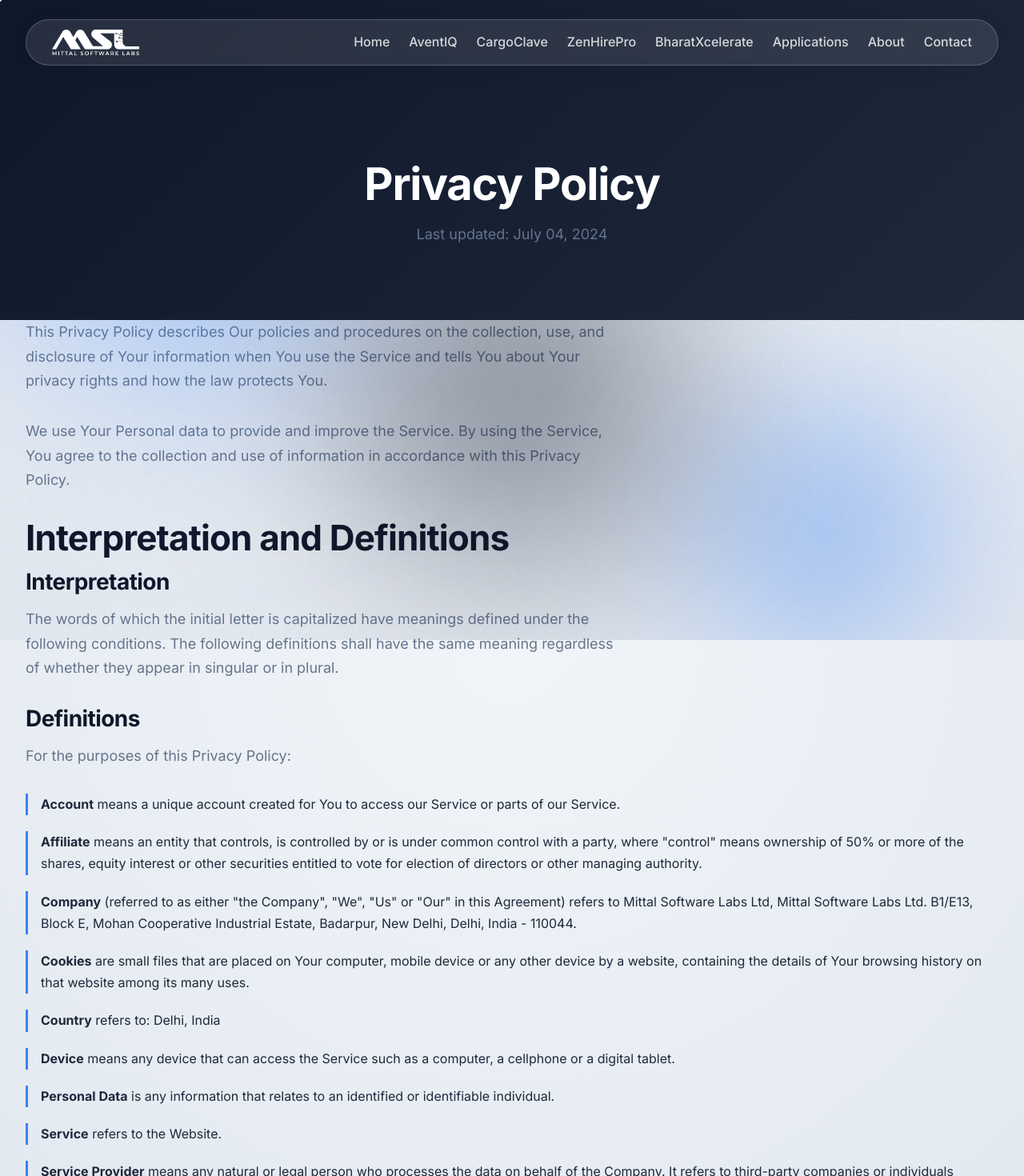
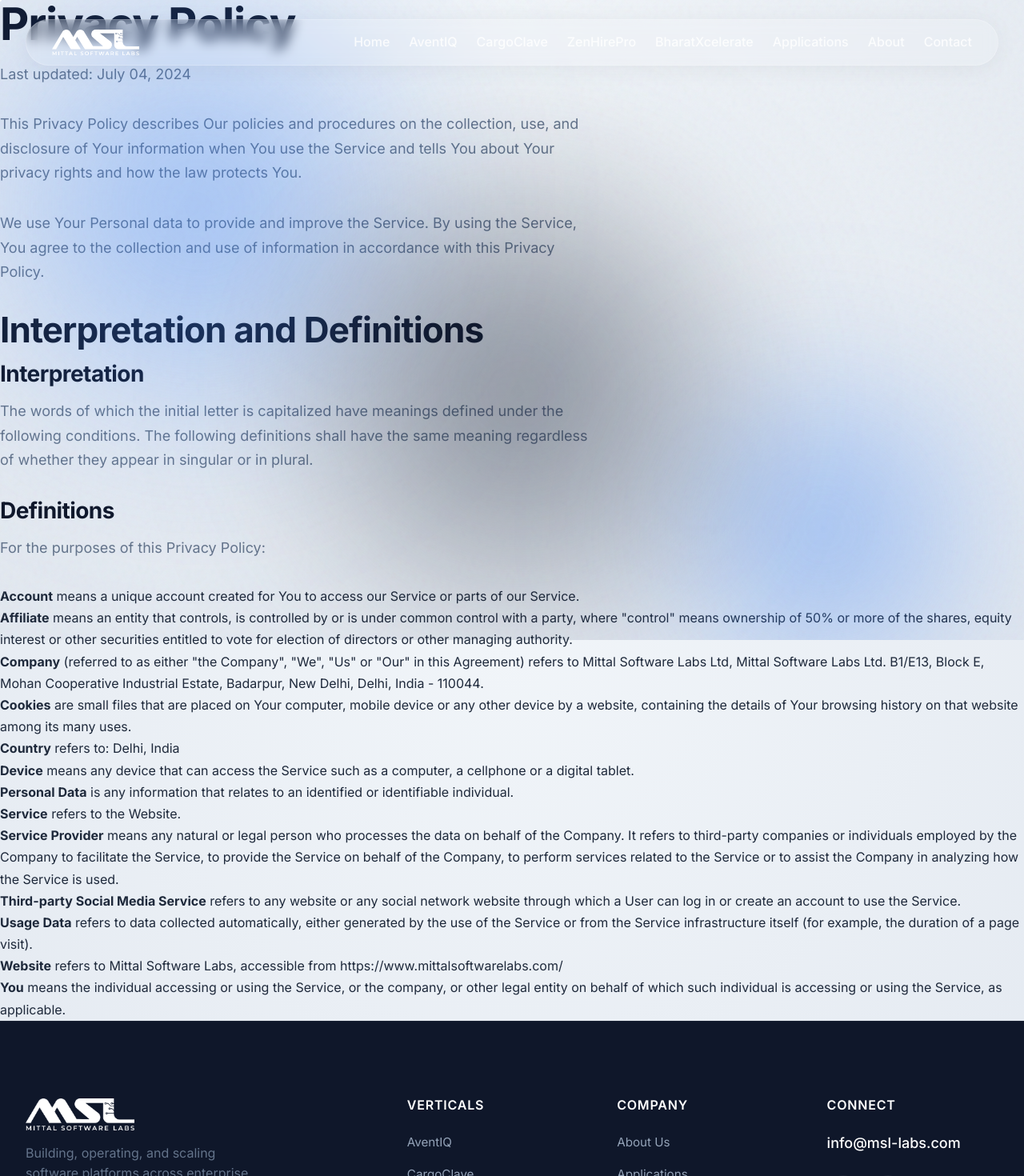
Before and after one commit to hardicgarg/msl-group-site, a React (Vite) app: page /privacy-policy in a window 1280 px wide. Shown: the top 1470 px of the page at 80% size. Built offline with nearby package versions, Linux system fonts and the light colour scheme.

Commit message:
Refine legal pages layout: remove hero sections and switch to left-aligned bulleted format per reference image

```diff
--- a/src/App.jsx
+++ b/src/App.jsx
@@ -10,6 +10,7 @@
 import About from './pages/About';
 import Contact from './pages/Contact';
 import PrivacyPolicy from './pages/PrivacyPolicy';
+import TermsAndConditions from './pages/TermsAndConditions';
 
 import CustomCursor from './components/CustomCursor';
 
@@ -38,6 +39,7 @@
           <Route path="/about" element={<About />} />
           <Route path="/contact" element={<Contact />} />
           <Route path="/privacy-policy" element={<PrivacyPolicy />} />
+          <Route path="/terms-and-conditions" element={<TermsAndConditions />} />
         </Routes>
       </Layout>
     </Router>
--- a/src/components/Footer.jsx
+++ b/src/components/Footer.jsx
@@ -57,7 +57,7 @@
                     <p>© {new Date().getFullYear()} Mittal Software Labs Limited. All rights reserved.</p>
                     <div className="footer-legal">
                         <Link to="/privacy-policy" className="hover:text-white transition-colors">Privacy Policy</Link>
-                        <span>Terms of Service</span>
+                        <Link to="/terms-and-conditions" className="hover:text-white transition-colors">Terms and Conditions</Link>
                     </div>
                 </div>
             </div>
--- a/src/pages/PrivacyPolicy.jsx
+++ b/src/pages/PrivacyPolicy.jsx
@@ -2,120 +2,85 @@
 
 const PrivacyPolicy = () => {
     return (
-        <div className="animate-fade-in">
-            {/* Hero Section */}
-            <section
-                style={{
-                    position: 'relative',
-                    minHeight: '400px',
-                    display: 'flex',
-                    alignItems: 'center',
-                    justifyContent: 'center',
-                    paddingTop: '200px',
-                    paddingBottom: '60px',
-                    background: 'linear-gradient(135deg, #0f172a 0%, #1e293b 100%)',
-                    textAlign: 'center',
-                    color: 'white'
-                }}
-            >
-                <div
-                    className="container"
-                    style={{
-                        width: '100%',
-                        maxWidth: '1600px',
-                        margin: '0 auto',
-                        padding: '0 2rem',
-                        display: 'flex',
-                        flexDirection: 'column',
-                        alignItems: 'center',
-                        textAlign: 'center'
-                    }}
-                >
-                    <h1 className="text-4xl md:text-5xl font-bold mb-4" style={{ color: 'white' }}>Privacy Policy</h1>
-                    <p className="text-lg opacity-90" style={{ textAlign: 'center', width: '100%' }}>Last updated: July 04, 2024</p>
-                </div>
-            </section>
+        <div className="bg-white min-h-screen pt-32 pb-16 px-6 md:px-12 lg:px-24">
+            <div className="max-w-4xl">
+                <h1 className="text-4xl font-bold text-slate-900 mb-2">Privacy Policy</h1>
+                <p className="text-slate-500 mb-8">Last updated: July 04, 2024</p>
 
-            {/* Content Section */}
-            <section className="py-16 bg-white">
-                <div className="container max-w-4xl mx-auto px-6">
-                    <div className="prose prose-lg" style={{ maxWidth: 'none' }}>
-                        <p className="text-slate-600 mb-8 leading-relaxed">
+                <div className="prose prose-slate max-w-none">
+                    <p className="text-slate-700 mb-6 leading-relaxed">
                         This Privacy Policy describes Our policies and procedures on the collection, use, and disclosure of Your information when You use the Service and tells You about Your privacy rights and how the law protects You.
                     </p>
-                        <p className="text-slate-600 mb-12 leading-relaxed">
+                    <p className="text-slate-700 mb-10 leading-relaxed">
                         We use Your Personal data to provide and improve the Service. By using the Service, You agree to the collection and use of information in accordance with this Privacy Policy.
                     </p>
 
-                        {/* Interpretation and Definitions */}
-                        <h2 className="text-2xl font-bold text-slate-900 mb-6 mt-12">Interpretation and Definitions</h2>
+                    <h2 className="text-3xl font-bold text-slate-900 mb-6">Interpretation and Definitions</h2>
 
-                        <h3 className="text-xl font-semibold text-slate-800 mb-4">Interpretation</h3>
-                        <p className="text-slate-600 mb-8 leading-relaxed">
+                    <h3 className="text-2xl font-bold text-slate-900 mb-4">Interpretation</h3>
+                    <p className="text-slate-700 mb-8 leading-relaxed">
                         The words of which the initial letter is capitalized have meanings defined under the following conditions. The following definitions shall have the same meaning regardless of whether they appear in singular or in plural.
                     </p>
 
-                        <h3 className="text-xl font-semibold text-slate-800 mb-4">Definitions</h3>
-                        <p className="text-slate-600 mb-6">For the purposes of this Privacy Policy:</p>
+                    <h3 className="text-2xl font-bold text-slate-900 mb-4">Definitions</h3>
+                    <p className="text-slate-700 mb-6">For the purposes of this Privacy Policy:</p>
 
-                        <ul style={{ listStyle: 'none', padding: 0 }}>
-                            <li style={{ marginBottom: '1.25rem', paddingLeft: '1rem', borderLeft: '3px solid #3b82f6' }}>
-                                <strong className="text-slate-900">Account</strong>
-                                <span className="text-slate-600"> means a unique account created for You to access our Service or parts of our Service.</span>
+                    <ul className="space-y-4 mb-8 list-none p-0">
+                        <li className="flex items-start text-slate-700">
+                            <span className="mr-2 mt-1.5 h-1.5 w-1.5 rounded-full bg-slate-900 shrink-0"></span>
+                            <span><strong>Account</strong> means a unique account created for You to access our Service or parts of our Service.</span>
                         </li>
-                            <li style={{ marginBottom: '1.25rem', paddingLeft: '1rem', borderLeft: '3px solid #3b82f6' }}>
-                                <strong className="text-slate-900">Affiliate</strong>
-                                <span className="text-slate-600"> means an entity that controls, is controlled by or is under common control with a party, where "control" means ownership of 50% or more of the shares, equity interest or other securities entitled to vote for election of directors or other managing authority.</span>
+                        <li className="flex items-start text-slate-700">
+                            <span className="mr-2 mt-1.5 h-1.5 w-1.5 rounded-full bg-slate-900 shrink-0"></span>
+                            <span><strong>Affiliate</strong> means an entity that controls, is controlled by or is under common control with a party, where "control" means ownership of 50% or more of the shares, equity interest or other securities entitled to vote for election of directors or other managing authority.</span>
                         </li>
-                            <li style={{ marginBottom: '1.25rem', paddingLeft: '1rem', borderLeft: '3px solid #3b82f6' }}>
-                                <strong className="text-slate-900">Company</strong>
-                                <span className="text-slate-600"> (referred to as either "the Company", "We", "Us" or "Our" in this Agreement) refers to Mittal Software Labs Ltd, Mittal Software Labs Ltd. B1/E13, Block E, Mohan Cooperative Industrial Estate, Badarpur, New Delhi, Delhi, India - 110044.</span>
+                        <li className="flex items-start text-slate-700">
+                            <span className="mr-2 mt-1.5 h-1.5 w-1.5 rounded-full bg-slate-900 shrink-0"></span>
+                            <span><strong>Company</strong> (referred to as either "the Company", "We", "Us" or "Our" in this Agreement) refers to Mittal Software Labs Ltd, Mittal Software Labs Ltd. B1/E13, Block E, Mohan Cooperative Industrial Estate, Badarpur, New Delhi, Delhi, India - 110044.</span>
                         </li>
-                            <li style={{ marginBottom: '1.25rem', paddingLeft: '1rem', borderLeft: '3px solid #3b82f6' }}>
-                                <strong className="text-slate-900">Cookies</strong>
-                                <span className="text-slate-600"> are small files that are placed on Your computer, mobile device or any other device by a website, containing the details of Your browsing history on that website among its many uses.</span>
+                        <li className="flex items-start text-slate-700">
+                            <span className="mr-2 mt-1.5 h-1.5 w-1.5 rounded-full bg-slate-900 shrink-0"></span>
+                            <span><strong>Cookies</strong> are small files that are placed on Your computer, mobile device or any other device by a website, containing the details of Your browsing history on that website among its many uses.</span>
                         </li>
-                            <li style={{ marginBottom: '1.25rem', paddingLeft: '1rem', borderLeft: '3px solid #3b82f6' }}>
-                                <strong className="text-slate-900">Country</strong>
-                                <span className="text-slate-600"> refers to: Delhi, India</span>
+                        <li className="flex items-start text-slate-700">
+                            <span className="mr-2 mt-1.5 h-1.5 w-1.5 rounded-full bg-slate-900 shrink-0"></span>
+                            <span><strong>Country</strong> refers to: Delhi, India</span>
                         </li>
-                            <li style={{ marginBottom: '1.25rem', paddingLeft: '1rem', borderLeft: '3px solid #3b82f6' }}>
-                                <strong className="text-slate-900">Device</strong>
-                                <span className="text-slate-600"> means any device that can access the Service such as a computer, a cellphone or a digital tablet.</span>
+                        <li className="flex items-start text-slate-700">
+                            <span className="mr-2 mt-1.5 h-1.5 w-1.5 rounded-full bg-slate-900 shrink-0"></span>
+                            <span><strong>Device</strong> means any device that can access the Service such as a computer, a cellphone or a digital tablet.</span>
                         </li>
-                            <li style={{ marginBottom: '1.25rem', paddingLeft: '1rem', borderLeft: '3px solid #3b82f6' }}>
-                                <strong className="text-slate-900">Personal Data</strong>
-                                <span className="text-slate-600"> is any information that relates to an identified or identifiable individual.</span>
+                        <li className="flex items-start text-slate-700">
+                            <span className="mr-2 mt-1.5 h-1.5 w-1.5 rounded-full bg-slate-900 shrink-0"></span>
+                            <span><strong>Personal Data</strong> is any information that relates to an identified or identifiable individual.</span>
                         </li>
-                            <li style={{ marginBottom: '1.25rem', paddingLeft: '1rem', borderLeft: '3px solid #3b82f6' }}>
-                                <strong className="text-slate-900">Service</strong>
-                                <span className="text-slate-600"> refers to the Website.</span>
+                        <li className="flex items-start text-slate-700">
+                            <span className="mr-2 mt-1.5 h-1.5 w-1.5 rounded-full bg-slate-900 shrink-0"></span>
+                            <span><strong>Service</strong> refers to the Website.</span>
                         </li>
-                            <li style={{ marginBottom: '1.25rem', paddingLeft: '1rem', borderLeft: '3px solid #3b82f6' }}>
-                                <strong className="text-slate-900">Service Provider</strong>
-                                <span className="text-slate-600"> means any natural or legal person who processes the data on behalf of the Company. It refers to third-party companies or individuals employed by the Company to facilitate the Service, to provide the Service on behalf of the Company, to perform services related to the Service or to assist the Company in analyzing how the Service is used.</span>
+                        <li className="flex items-start text-slate-700">
+                            <span className="mr-2 mt-1.5 h-1.5 w-1.5 rounded-full bg-slate-900 shrink-0"></span>
+                            <span><strong>Service Provider</strong> means any natural or legal person who processes the data on behalf of the Company. It refers to third-party companies or individuals employed by the Company to facilitate the Service, to provide the Service on behalf of the Company, to perform services related to the Service or to assist the Company in analyzing how the Service is used.</span>
                         </li>
-                            <li style={{ marginBottom: '1.25rem', paddingLeft: '1rem', borderLeft: '3px solid #3b82f6' }}>
-                                <strong className="text-slate-900">Third-party Social Media Service</strong>
-                                <span className="text-slate-600"> refers to any website or any social network website through which a User can log in or create an account to use the Service.</span>
+                        <li className="flex items-start text-slate-700">
+                            <span className="mr-2 mt-1.5 h-1.5 w-1.5 rounded-full bg-slate-900 shrink-0"></span>
+                            <span><strong>Third-party Social Media Service</strong> refers to any website or any social network website through which a User can log in or create an account to use the Service.</span>
                         </li>
-                            <li style={{ marginBottom: '1.25rem', paddingLeft: '1rem', borderLeft: '3px solid #3b82f6' }}>
-                                <strong className="text-slate-900">Usage Data</strong>
-                                <span className="text-slate-600"> refers to data collected automatically, either generated by the use of the Service or from the Service infrastructure itself (for example, the duration of a page visit).</span>
+                        <li className="flex items-start text-slate-700">
+                            <span className="mr-2 mt-1.5 h-1.5 w-1.5 rounded-full bg-slate-900 shrink-0"></span>
+                            <span><strong>Usage Data</strong> refers to data collected automatically, either generated by the use of the Service or from the Service infrastructure itself (for example, the duration of a page visit).</span>
                         </li>
-                            <li style={{ marginBottom: '1.25rem', paddingLeft: '1rem', borderLeft: '3px solid #3b82f6' }}>
-                                <strong className="text-slate-900">Website</strong>
-                                <span className="text-slate-600"> refers to Mittal Software Labs, accessible from </span>
-                                <a href="https://www.mittalsoftwarelabs.com/" target="_blank" rel="noopener noreferrer" style={{ color: '#3b82f6' }}>https://www.mittalsoftwarelabs.com/</a>
+                        <li className="flex items-start text-slate-700">
+                            <span className="mr-2 mt-1.5 h-1.5 w-1.5 rounded-full bg-slate-900 shrink-0"></span>
+                            <span><strong>Website</strong> refers to Mittal Software Labs, accessible from <a href="https://www.mittalsoftwarelabs.com/" target="_blank" rel="noopener noreferrer" className="text-blue-600 hover:underline">https://www.mittalsoftwarelabs.com/</a></span>
                         </li>
-                            <li style={{ marginBottom: '1.25rem', paddingLeft: '1rem', borderLeft: '3px solid #3b82f6' }}>
-                                <strong className="text-slate-900">You</strong>
-                                <span className="text-slate-600"> means the individual accessing or using the Service, or the company, or other legal entity on behalf of which such individual is accessing or using the Service, as applicable.</span>
+                        <li className="flex items-start text-slate-700">
+                            <span className="mr-2 mt-1.5 h-1.5 w-1.5 rounded-full bg-slate-900 shrink-0"></span>
+                            <span><strong>You</strong> means the individual accessing or using the Service, or the company, or other legal entity on behalf of which such individual is accessing or using the Service, as applicable.</span>
                         </li>
                     </ul>
                 </div>
             </div>
-            </section>
         </div>
     );
 };
--- /dev/null
+++ b/src/pages/TermsAndConditions.jsx
@@ -0,0 +1,60 @@
+import React from 'react';
+
+const TermsAndConditions = () => {
+    return (
+        <div className="bg-white min-h-screen pt-32 pb-16 px-6 md:px-12 lg:px-24">
+            <div className="max-w-4xl">
+                <h1 className="text-4xl font-bold text-slate-900 mb-2">Terms and Conditions</h1>
+                <p className="text-slate-500 mb-8">Last updated: July 04, 2024</p>
+
+                <div className="prose prose-slate max-w-none">
+                    <p className="text-slate-700 mb-8 leading-relaxed">
+                        Welcome to Mittal Software Labs (mittalsoftwarelabs.com). Please read the following information carefully before using this site. By accessing or using this site, you agree to adhere to the following terms. If you do not agree with any part of these terms, please refrain from using this site.
+                    </p>
+
+                    <h2 className="text-3xl font-bold text-slate-900 mb-6 mt-12">Disclaimer of Warranties</h2>
+                    <p className="text-slate-700 mb-6 leading-relaxed">
+                        All information, products, and services on this website are provided "as is" without any warranties, either express or implied. This includes, but is not limited to, implied warranties of merchantability, fitness for a particular purpose, or non-infringement. Mittal Software Labs (MSL) will not be liable for any damages arising from the use or inability to use this website or any linked site. This includes, but is not limited to, direct, indirect, special, or consequential damages such as lost profits, loss of use, business interruptions, or loss of data. This limitation of liability applies regardless of whether the action is based on contract, negligence, or any other tortious action, even if MSL has been advised of the possibility of such damages. Some jurisdictions do not permit the exclusion or limitation of certain warranties or damages, so these exclusions may not apply to you.
+                    </p>
+                    <p className="text-slate-700 mb-8 leading-relaxed">
+                        MSL does not guarantee the accuracy, completeness, or suitability of the information, products, or services provided on this site for any particular purpose.
+                    </p>
+
+                    <h2 className="text-3xl font-bold text-slate-900 mb-6 mt-12">Changes to Terms and Conditions</h2>
+                    <p className="text-slate-700 mb-8 leading-relaxed">
+                        MSL reserves the right to modify, add, or remove portions of these terms and conditions at any time. Any changes will take effect immediately upon notice, which can be given by posting the updated terms on the site or by other means. We encourage you to review these terms regularly. Continued use of the site after any changes implies acceptance of the revised terms.
+                    </p>
+
+                    <h2 className="text-3xl font-bold text-slate-900 mb-6 mt-12">Submissions and Ideas</h2>
+                    <p className="text-slate-700 mb-8 leading-relaxed">
+                        MSL and its employees do not accept or consider unsolicited ideas, including new advertising campaigns, promotions, products, technologies, processes, materials, marketing plans, or product names. Please do not submit any original artwork, samples, demos, or other creative materials. This policy is intended to prevent misunderstandings or disputes if MSL's solutions or strategies appear similar to unsolicited ideas submitted to us. Any unsolicited ideas or materials sent to MSL will not be treated as confidential or proprietary.
+                    </p>
+
+                    <h2 className="text-3xl font-bold text-slate-900 mb-6 mt-12">Links to Third-Party Sites</h2>
+                    <p className="text-slate-700 mb-8 leading-relaxed">
+                        For your convenience, our site may include links to third-party websites. MSL does not make any representations or warranties regarding the content or use of these external sites. Providing a link does not imply endorsement, adoption, or acceptance of responsibility for the third-party site's content or its use.
+                    </p>
+
+                    <h2 className="text-3xl font-bold text-slate-900 mb-6 mt-12">Trademarks and Copyrights</h2>
+                    <p className="text-slate-700 mb-6 leading-relaxed">
+                        All product and company names mentioned on our site may be trademarks of their respective owners. Use of these trademarks is prohibited without express written consent from the trademark owner.
+                    </p>
+                    <p className="text-slate-700 mb-6 leading-relaxed">
+                        The content on this website, including text, graphics, logos, and images, is the property of MSL and is protected by copyright laws. You may not reproduce, modify, or distribute any part of this website without prior written permission from MSL.
+                    </p>
+                    <p className="text-slate-700 mb-6 leading-relaxed">
+                        Elements of the MSL website are protected by trade dress, trademark, unfair competition, and other laws and may not be copied in whole or in part. No logos, graphics, or images from this site may be used without express written permission from MSL.
+                    </p>
+
+                    <div className="mt-12 pt-8 border-t border-slate-200">
+                        <p className="text-slate-500 text-sm">
+                            Copyright © 2024 Mittal Software Labs. All rights reserved.
+                        </p>
+                    </div>
+                </div>
+            </div>
+        </div>
+    );
+};
+
+export default TermsAndConditions;
```
Lines whose indentation alone changed are shown as unchanged.
